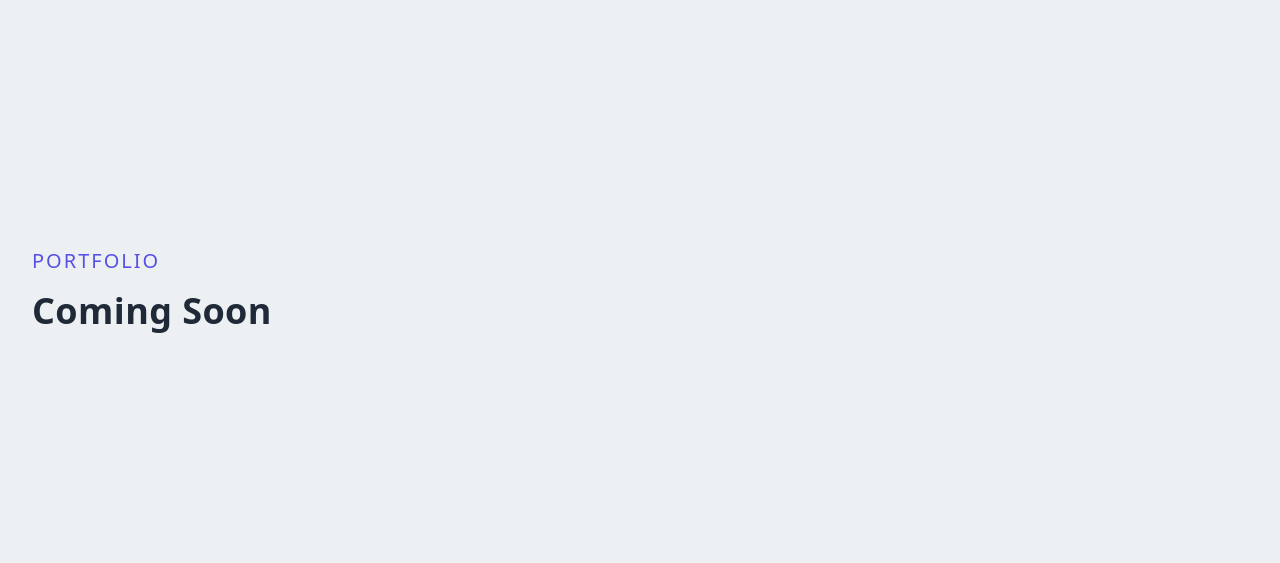
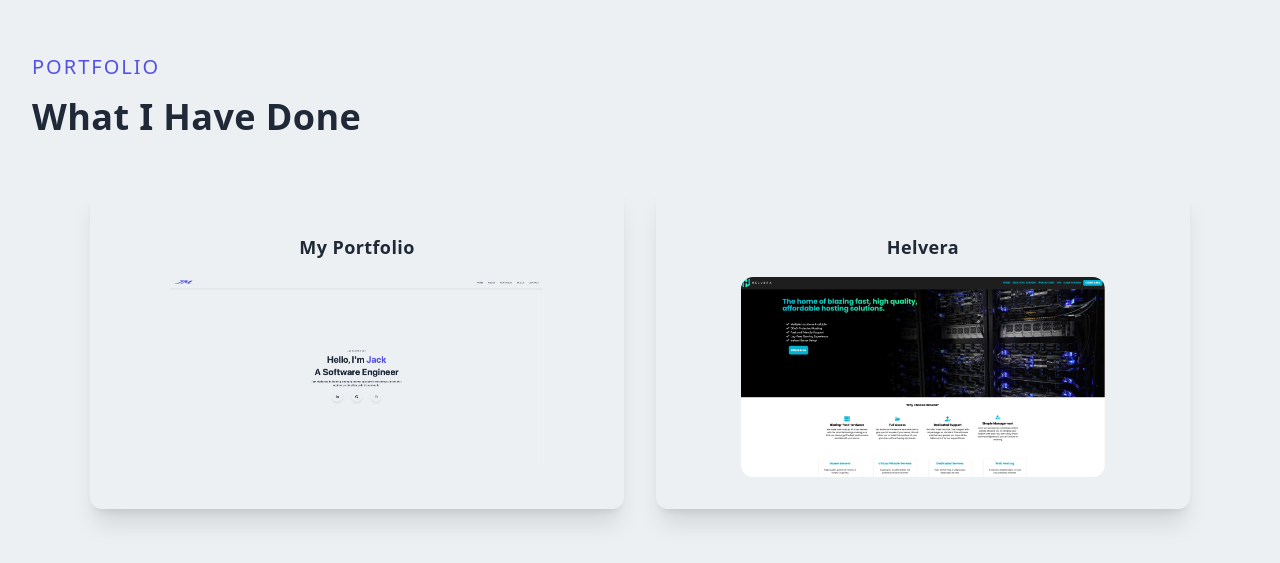
Before and after one commit to MrJack2x/jackm-portfolio, a React (Vite) app: page / in a window 1280 px wide. Shown: the part 1719-2282 px from the top of the page. Built offline with nearby package versions, Linux system fonts and the light colour scheme.

Commit message:
Completed portfolio section

```diff
--- a/src/components/Card.jsx
+++ b/src/components/Card.jsx
@@ -1,17 +1,17 @@
-import ExampleProjectImg from "../assets/about.jpg";
+import PropTypes from "prop-types";
 
-export default function Card() {
+export default function Card({ projectName, projectImg }) {
   return (
     <div className="px-8 shadow-xl rounded-xl">
       <div className="flex justify-center items-center">
         <div className="flex flex-col items-center justify-center">
           <div className="px-8 py-4">
             <div className="flex flex-col justify-center items-center p-4">
-              <h3 className="text-lg my-4 text-center">Example Project</h3>
+              <h3 className="text-lg my-4 text-center">{projectName}</h3>
               <img
                 className="rounded-xl hover:scale-105 ease-in duration-300 h-[75px] sm:h-[200px]"
-                src={ExampleProjectImg}
-                alt="Example"
+                src={projectImg}
+                alt="Projects"
               />
             </div>
           </div>
@@ -20,3 +20,8 @@ export default function Card() {
     </div>
   );
 }
+
+Card.propTypes = {
+  projectName: PropTypes.string,
+  projectImg: PropTypes.string,
+};
--- a/src/components/Portfolio.jsx
+++ b/src/components/Portfolio.jsx
@@ -1,20 +1,30 @@
 import Card from "./Card";
+import PortfolioImg from "../assets/portfolio.png";
+import HelveraImg from "../assets/helvera.png";
 
 export default function Portfolio() {
+  const portfolioName = "My Portfolio";
+  const portfolioImg = PortfolioImg;
+  const helveraName = "Helvera";
+  const helveraImg = HelveraImg;
+
   return (
     <div id="portfolio" className="w-full lg:h-screen px-8">
       <div className="max-w-[1240px] m-4 mx-auto flex flex-col justify-center h-full">
         <p className="text-xl tracking-widest uppercase text-[#5651e5]">
           Portfolio
         </p>
-        <h2 className="py-4">Coming Soon</h2>
-        {/* TODO: Finish adding portfolio */}
-        {/*   <div className="p-8"> */}
-        {/*     <div className="grid grid-cols-1 lg:grid-cols-2 gap-8 justify-center items-center"> */}
-        {/*       <Card /> */}
-        {/*       <Card /> */}
-        {/*     </div> */}
-        {/*   </div> */}
+        <h2 className="py-4">What I Have Done</h2>
+        <div className="p-8 flex justify-center items-center">
+          <div className="grid grid-cols-1 lg:grid-cols-2 gap-8 justify-center items-center">
+            <a href="https://github.com/jrmichell/jackm-portfolio">
+              <Card projectName={portfolioName} projectImg={portfolioImg} />
+            </a>
+            <a href="https://helvera.vercel.app/">
+              <Card projectName={helveraName} projectImg={helveraImg} />
+            </a>
+          </div>
+        </div>
       </div>
     </div>
   );
```
Also changed, not shown: src/assets/helvera.png (added), src/assets/portfolio.png (added).
